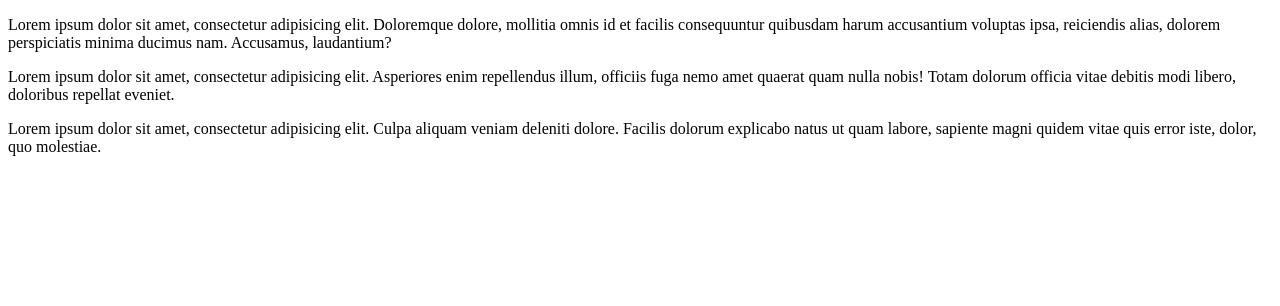
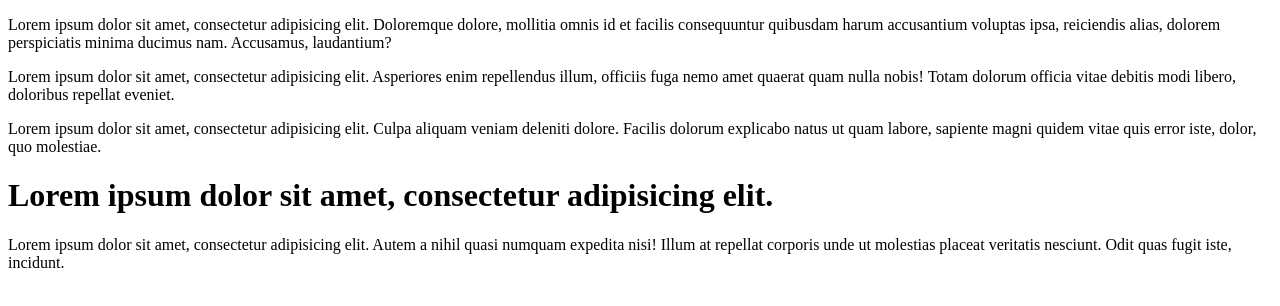
Before and after one commit to ioneSp/portfolio_site, a plain HTML site: page site portfolio/index.html in a window 1280 px wide. Drawn offline with Linux system fonts and the light colour scheme.

Commit message:
create footer

```diff
--- a/site portfolio/index.html
+++ b/site portfolio/index.html
@@ -27,7 +27,8 @@
 		</main>
 
 		<footer>
-
+			<h1>Lorem ipsum dolor sit amet, consectetur adipisicing elit.</h1>
+			<div><p>Lorem ipsum dolor sit amet, consectetur adipisicing elit. Autem a nihil quasi numquam expedita nisi! Illum at repellat corporis unde ut molestias placeat veritatis nesciunt. Odit quas fugit iste, incidunt.</p></div>
 		</footer>
 	</body>
 </html>
```
